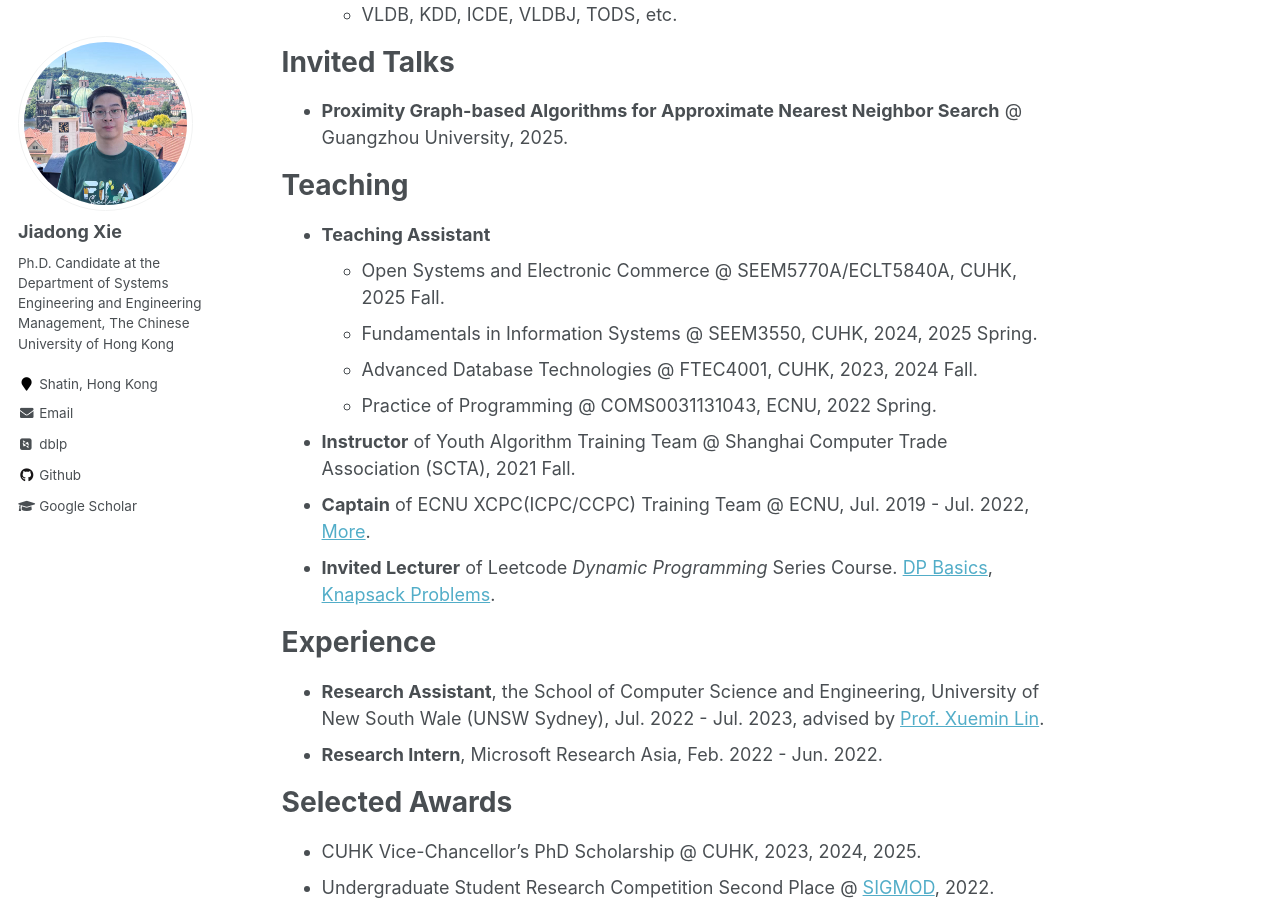
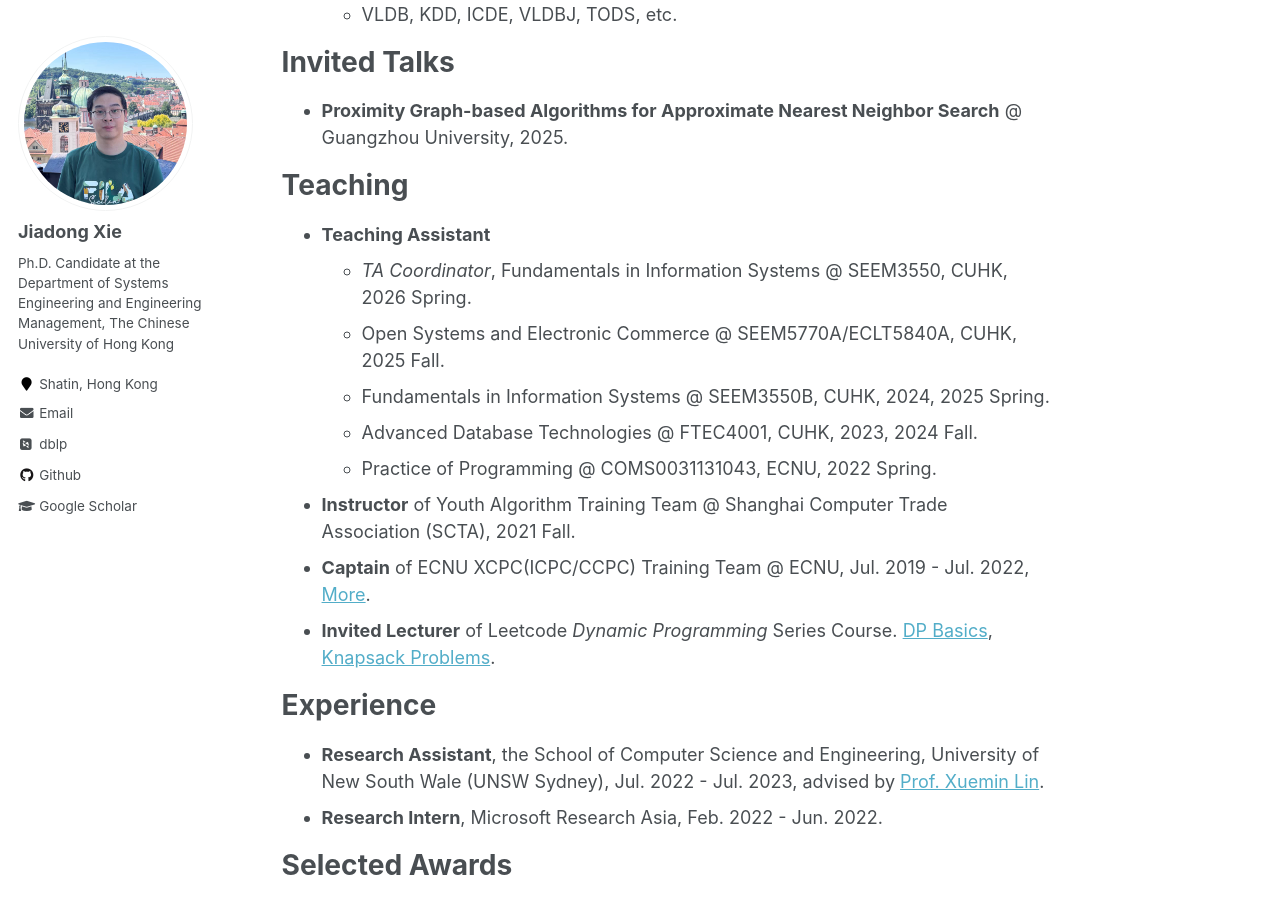
Before and after one commit to Xiejiadong/Xiejiadong.github.io, a Jekyll site: the page built from _pages/about.md, in a window 1280 px wide and 900 px high, scrolled down 2267 px. Built offline with Jekyll 4.4.1, drawn with Linux system fonts in a browser that asks for light colours; some web fonts are replaced; formulas are drawn with MathJax 3.

Commit message:
Update about.md

```diff
--- a/_pages/about.md
+++ b/_pages/about.md
@@ -86,8 +86,9 @@ Teaching
 ======
 
 - **Teaching Assistant**
+  - *TA Coordinator*, Fundamentals in Information Systems @ SEEM3550, CUHK, 2026 Spring.
   - Open Systems and Electronic Commerce @ SEEM5770A/ECLT5840A, CUHK, 2025 Fall.
-  - Fundamentals in Information Systems @ SEEM3550, CUHK, 2024, 2025 Spring.
+  - Fundamentals in Information Systems @ SEEM3550B, CUHK, 2024, 2025 Spring.
   - Advanced Database Technologies @ FTEC4001, CUHK, 2023, 2024 Fall.
   - Practice of Programming @ COMS0031131043, ECNU, 2022 Spring.
 - **Instructor** of Youth Algorithm Training Team @ Shanghai Computer Trade Association (SCTA), 2021 Fall.
```
